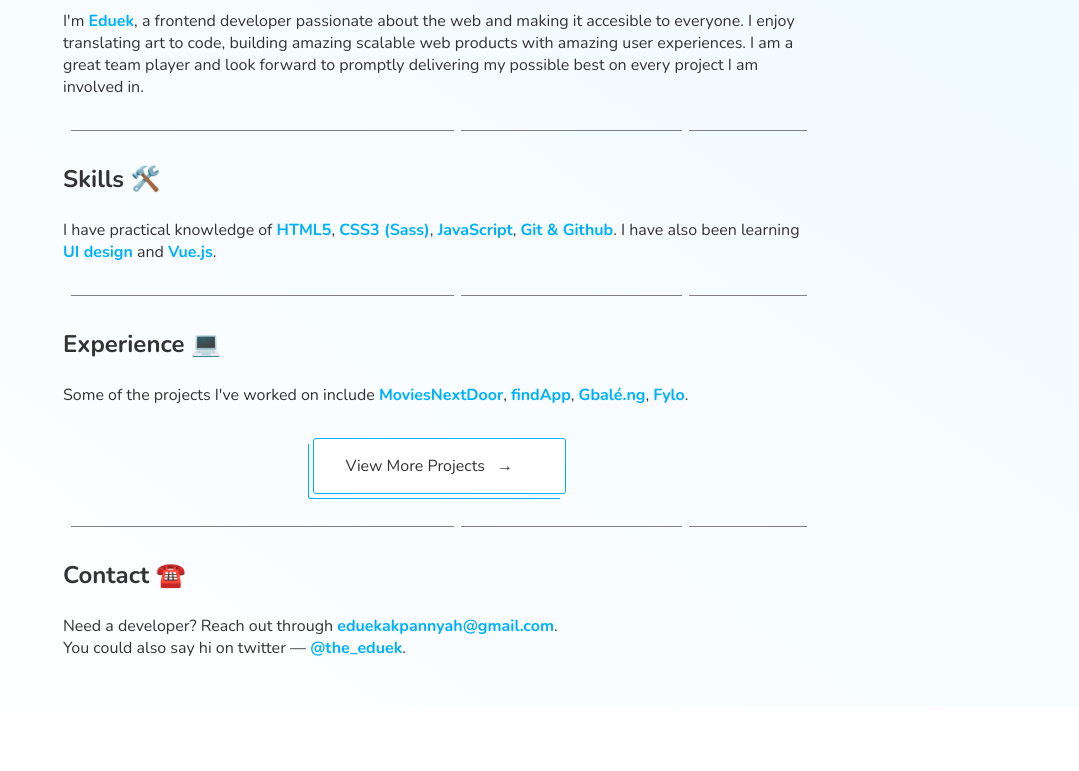
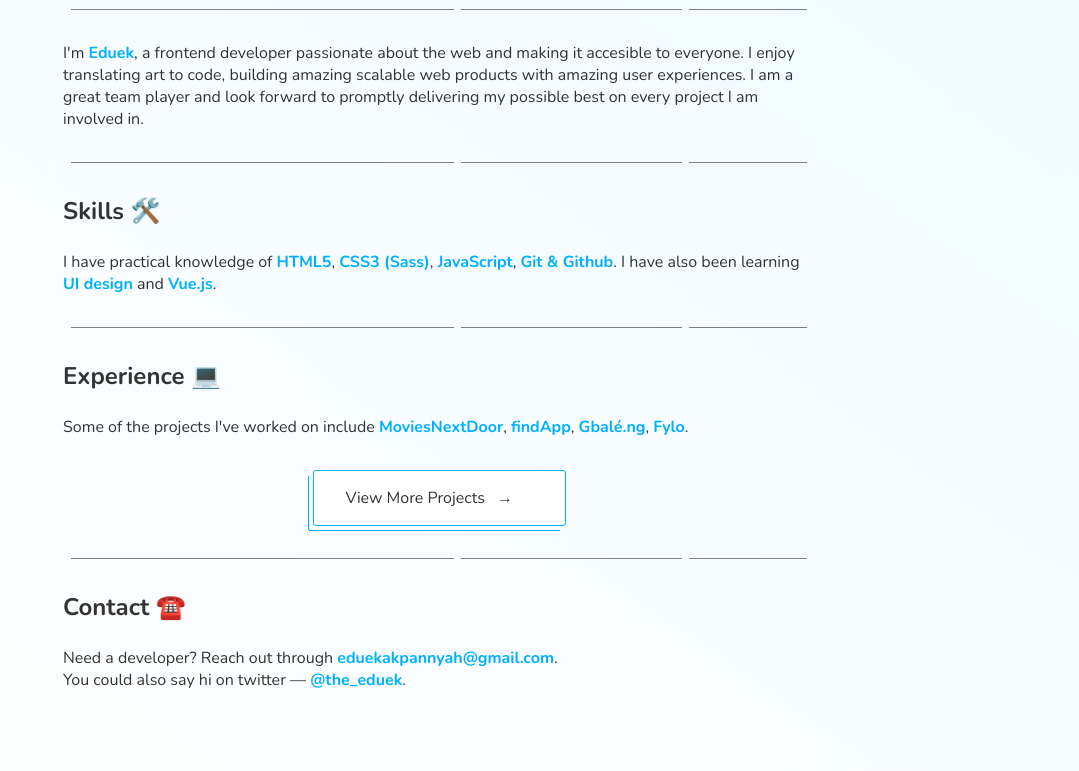
Before and after one commit to the-eduek/hng-task_two, a plain HTML site: page index.html in a window 1280 px wide. Shown: the part 146-917 px from the top of the page, without its empty margins (201-1280 px from the left). Before the commit the page ends 853 px from the top, so only its background shows below. Drawn offline with nearby package versions, Linux system fonts and the light colour scheme.

Commit message:
Fixed body padding.

```diff
--- a/style.css
+++ b/style.css
@@ -13,7 +13,7 @@ body {
 .container {
     width: calc(85% + 1rem);
     margin: 0 auto;
-    padding: 3rem 0.5rem;
+    padding: 5rem 0.5rem;
     max-width: 768px;
     position: relative;
 }
```
